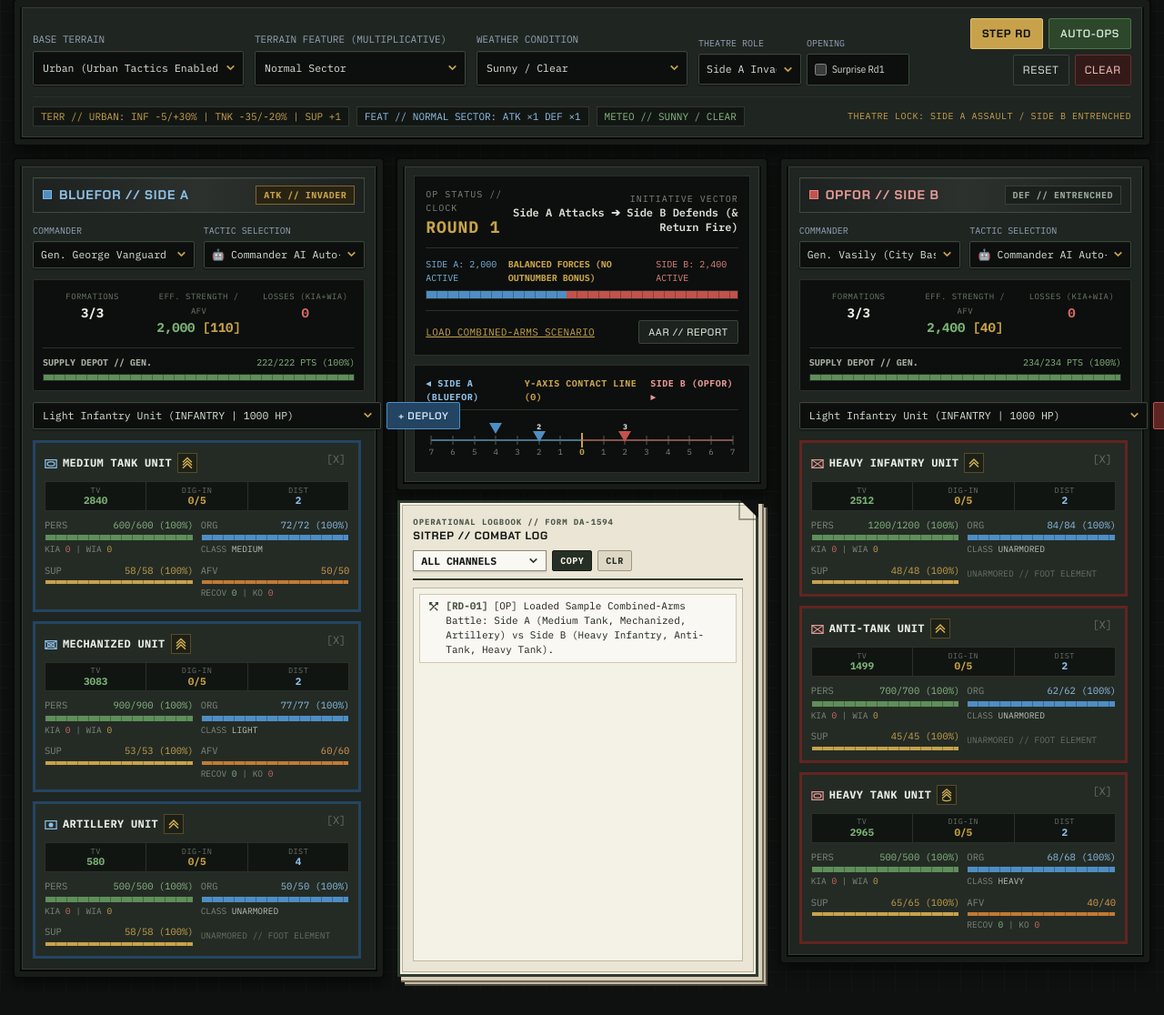
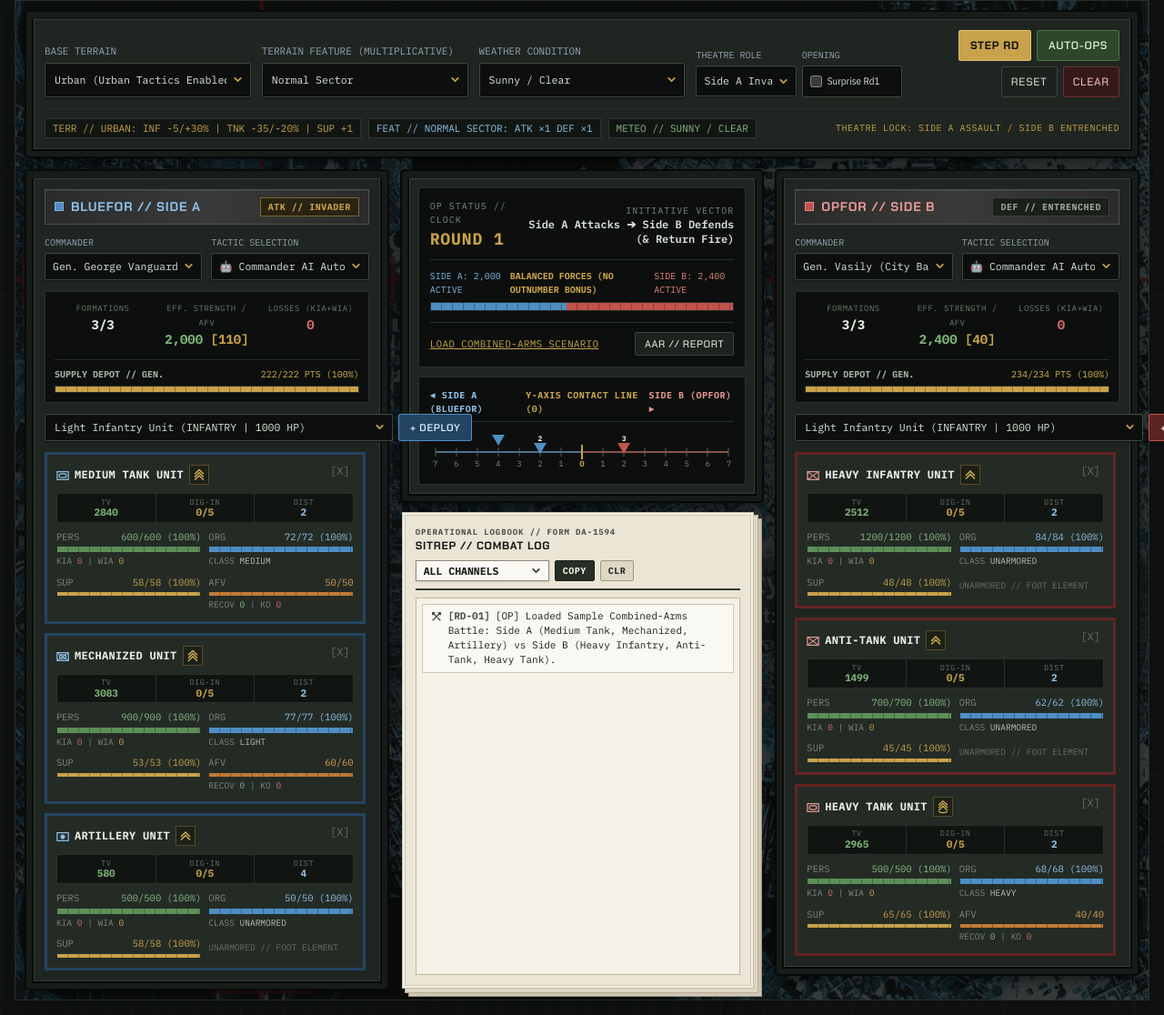
Before and after one commit to FaqihMFaiz/iron-division-engine, a plain HTML site: page index.html in a window 1280 px wide. Shown: the part 108-1224 px from the top of the page at 91% size. Before the commit the page ends 1198 px from the top, so only its background shows below. Drawn offline with nearby package versions, Linux system fonts and the light colour scheme.

Commit message:
UI update for the battlefield section

```diff
--- a/css/styles.css
+++ b/css/styles.css
@@ -187,9 +187,9 @@ body.mil-ui ::selection {
 
 .side-title-plate {
   border-radius: 0 !important;
-  border: 1px solid #404a42;
-  background: linear-gradient(90deg, #1d211f 0%, #2c312e 50%, #1d211f 100%);
-  box-shadow: inset 0 1px 0 rgba(255, 255, 255, 0.05);
+  border: 1px solid #525252;
+  background: linear-gradient(90deg, #2b2b2b 0%, #3a3a3a 50%, #2b2b2b 100%);
+  box-shadow: inset 0 1px 0 rgba(255, 255, 255, 0.06);
 }
 
 .mil-panel-cmd {
@@ -855,30 +855,17 @@ body.mil-ui ::selection {
   position: relative;
   background-color: #ebe5d5 !important;
   color: #181c19 !important;
-  border: 3px solid #2f3b2e !important;
+  border: 1px solid #c4bca8 !important;
   box-shadow:
     inset 0 0 0 2px #f4f1e6,
-    inset 0 0 0 3px #b5ad98,
-    4px 4px 0 0 #d7cfb9,
-    5px 5px 0 1px #6e6858,
-    8px 8px 0 0 #c5bca4,
-    9px 9px 0 1px #47443a !important;
+    inset 0 0 0 3px #cfc7b2,
+    4px 4px 0 0 #ded7c3,
+    4px 4px 0 1px #b5ad98,
+    8px 8px 0 0 #cfc7b2,
+    8px 8px 0 1px #9e9682,
+    0 10px 24px rgba(0, 0, 0, 0.4) !important;
   margin-right: 9px;
   margin-bottom: 9px;
-}
-
-.paper-sitrep-panel::after {
-  content: "";
-  position: absolute;
-  top: -3px;
-  right: -3px;
-  width: 0;
-  height: 0;
-  border-style: solid;
-  border-width: 0 20px 20px 0;
-  border-color: transparent #0e110f transparent transparent;
-  box-shadow: -2px 2px 0 rgba(47, 59, 46, 0.45);
-  pointer-events: none;
 }
 
 .paper-sitrep-header {
@@ -1558,3 +1545,17 @@ body.mil-ui ::selection {
     padding-right: 16px;
   }
 }
+
+/* --------------------------------------------------------------------------
+   13. Battlefield Tactical Satellite Map Background
+   -------------------------------------------------------------------------- */
+#view-battlefield {
+  background-image:
+    linear-gradient(rgba(14, 17, 15, 0.78), rgba(14, 17, 15, 0.86)),
+    url('../img/battlefield-bg.jpg');
+  background-size: cover;
+  background-position: center;
+  background-attachment: fixed;
+  padding: 12px;
+  border: 1px solid #29312b;
+}
--- a/index.html
+++ b/index.html
@@ -307,7 +307,7 @@
 
     <!-- ==================== TAB 2: UNIT DESIGNER ==================== -->
     <section id="view-units" class="hidden space-y-4">
-      <div class="grid grid-cols-1 lg:grid-cols-12 gap-4">
+      <div class="grid grid-cols-1 lg:grid-cols-12 gap-4 items-start">
         <!-- Form -->
         <div class="lg:col-span-5 mil-monitor-frame p-4">
           <div class="flex items-center justify-between border-b border-slate-800 pb-3 mb-3">
@@ -413,14 +413,14 @@
               Restore Sample Templates
             </button>
           </div>
-          <div id="unit-templates-grid" class="grid grid-cols-1 md:grid-cols-2 gap-3 max-h-[680px] overflow-y-auto custom-scroll pr-1"></div>
+          <div id="unit-templates-grid" class="grid grid-cols-1 md:grid-cols-2 gap-3 items-start max-h-[680px] overflow-y-auto custom-scroll pr-1"></div>
         </div>
       </div>
     </section>
 
     <!-- ==================== TAB 3: TRAITS & SUPPORT ==================== -->
     <section id="view-traits" class="hidden space-y-4">
-      <div class="grid grid-cols-1 lg:grid-cols-12 gap-4">
+      <div class="grid grid-cols-1 lg:grid-cols-12 gap-4 items-start">
         <!-- Form -->
         <div class="lg:col-span-5 mil-monitor-frame p-4">
           <div class="flex items-center justify-between border-b border-slate-800 pb-3 mb-3">
@@ -563,14 +563,14 @@
               <p class="text-xs text-slate-400">Click any trait to edit its numerical values.</p>
             </div>
           </div>
-          <div id="traits-list-container" class="grid grid-cols-1 md:grid-cols-2 gap-2.5 max-h-[680px] overflow-y-auto custom-scroll pr-1"></div>
+          <div id="traits-list-container" class="grid grid-cols-1 md:grid-cols-2 gap-2.5 items-start max-h-[680px] overflow-y-auto custom-scroll pr-1"></div>
         </div>
       </div>
     </section>
 
     <!-- ==================== TAB 4: COMMANDERS ==================== -->
     <section id="view-commanders" class="hidden space-y-4">
-      <div class="grid grid-cols-1 lg:grid-cols-12 gap-4">
+      <div class="grid grid-cols-1 lg:grid-cols-12 gap-4 items-start">
         <!-- Commander Form -->
         <div class="lg:col-span-5 mil-monitor-frame p-4 space-y-4">
           <div class="border-b border-slate-800 pb-3">
@@ -653,7 +653,7 @@
             </div>
             <button type="button" onclick="restoreDefaultCommanders()" class="text-xs px-2.5 py-1.5 rounded bg-slate-800 hover:bg-slate-700 text-slate-300 border border-slate-700">Restore Defaults</button>
           </div>
-          <div id="commanders-list-container" class="grid grid-cols-1 md:grid-cols-2 gap-3 max-h-[680px] overflow-y-auto custom-scroll pr-1"></div>
+          <div id="commanders-list-container" class="grid grid-cols-1 md:grid-cols-2 gap-3 items-start max-h-[680px] overflow-y-auto custom-scroll pr-1"></div>
         </div>
       </div>
     </section>
@@ -834,7 +834,7 @@
 
     <!-- ==================== TAB 5: TERRAIN & WEATHER ==================== -->
     <section id="view-terrain" class="hidden space-y-4">
-      <div class="grid grid-cols-1 lg:grid-cols-12 gap-4">
+      <div class="grid grid-cols-1 lg:grid-cols-12 gap-4 items-start">
         <div class="lg:col-span-5 mil-monitor-frame p-4">
           <h2 class="font-bold text-base text-amber-400 border-b border-slate-800 pb-3 mb-3">Customize Base Terrain</h2>
           <div class="space-y-2.5 text-xs">
@@ -920,7 +920,7 @@
             </div>
           </div>
 
-          <div class="grid grid-cols-1 md:grid-cols-2 gap-4">
+          <div class="grid grid-cols-1 md:grid-cols-2 gap-4 items-start">
             <div class="mil-monitor-frame p-4">
               <h3 class="font-bold text-sm text-amber-400 mb-2">Features Matrix</h3>
               <div id="features-matrix-list" class="space-y-2 text-xs"></div>
--- a/js/ui-render.js
+++ b/js/ui-render.js
@@ -345,12 +345,12 @@ window.IronDivision = window.IronDivision || {};
         <div class="col-span-3 pt-2 mt-1 border-t border-slate-800 text-left">
           <div class="flex justify-between text-[10px] font-mono uppercase mb-1">
             <span class="text-[#a5b0a3] font-bold">SUPPLY DEPOT // ${escapeHtml((cmd?.name?.split(' ')[0] || 'HQ').toUpperCase())}</span>
-            <span class="${curDepot <= 0 ? 'text-[#e06c65] font-extrabold' : (depotPct < 30 ? 'text-[#c8a24b]' : 'text-[#89b884]')}">
+            <span class="${curDepot <= 0 ? 'text-[#e06c65] font-extrabold' : (depotPct < 30 ? 'text-[#d99b52]' : 'text-[#d4b054]')}">
               ${curDepot}/${maxDepot} PTS (${depotPct}%)
             </span>
           </div>
           <div class="w-full h-2 bar-track">
-            <div class="h-full bar-fill ${curDepot <= 0 ? 'bg-[#b84a45]' : (depotPct < 30 ? 'bg-[#c8a24b]' : 'bg-[#5e8f59]')}" style="width: ${depotPct}%"></div>
+            <div class="h-full bar-fill ${curDepot <= 0 ? 'bg-[#b84a45]' : (depotPct < 30 ? 'bg-[#c27a34]' : 'bg-[#c8a24b]')}" style="width: ${depotPct}%"></div>
           </div>
         </div>
       `;
```
Also changed, not shown: img/battlefield-bg.jpg (added).
